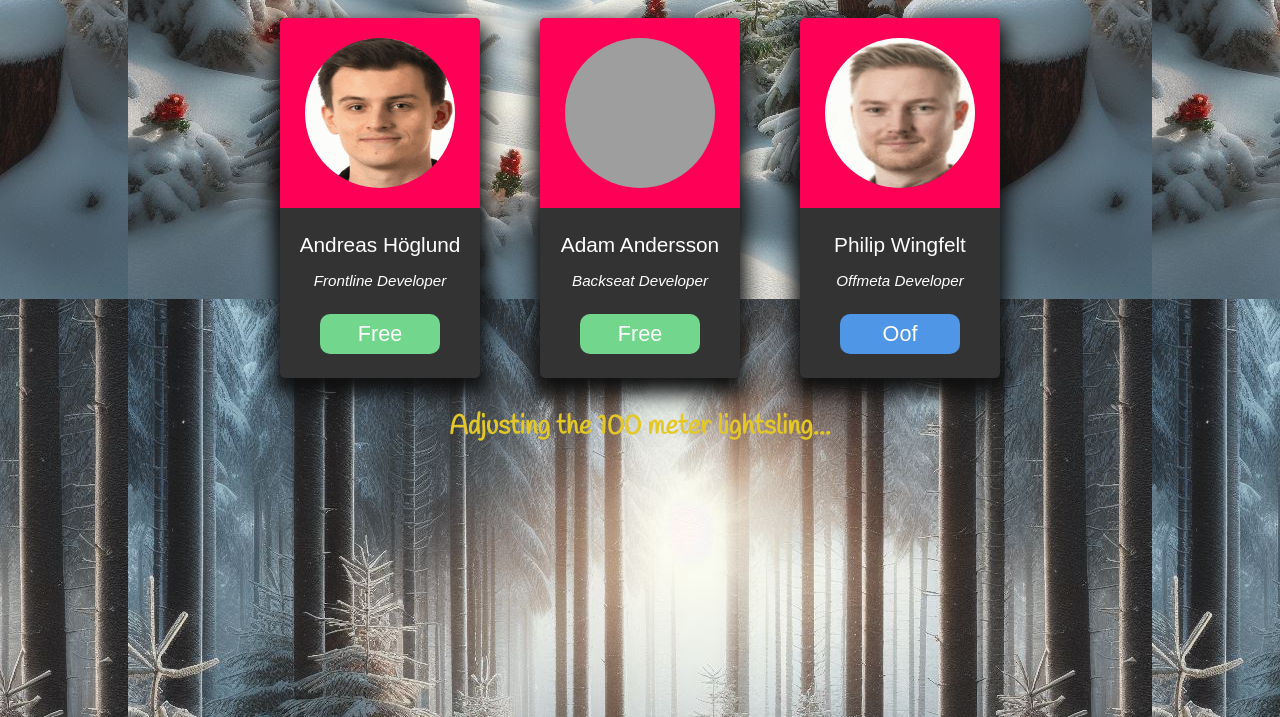
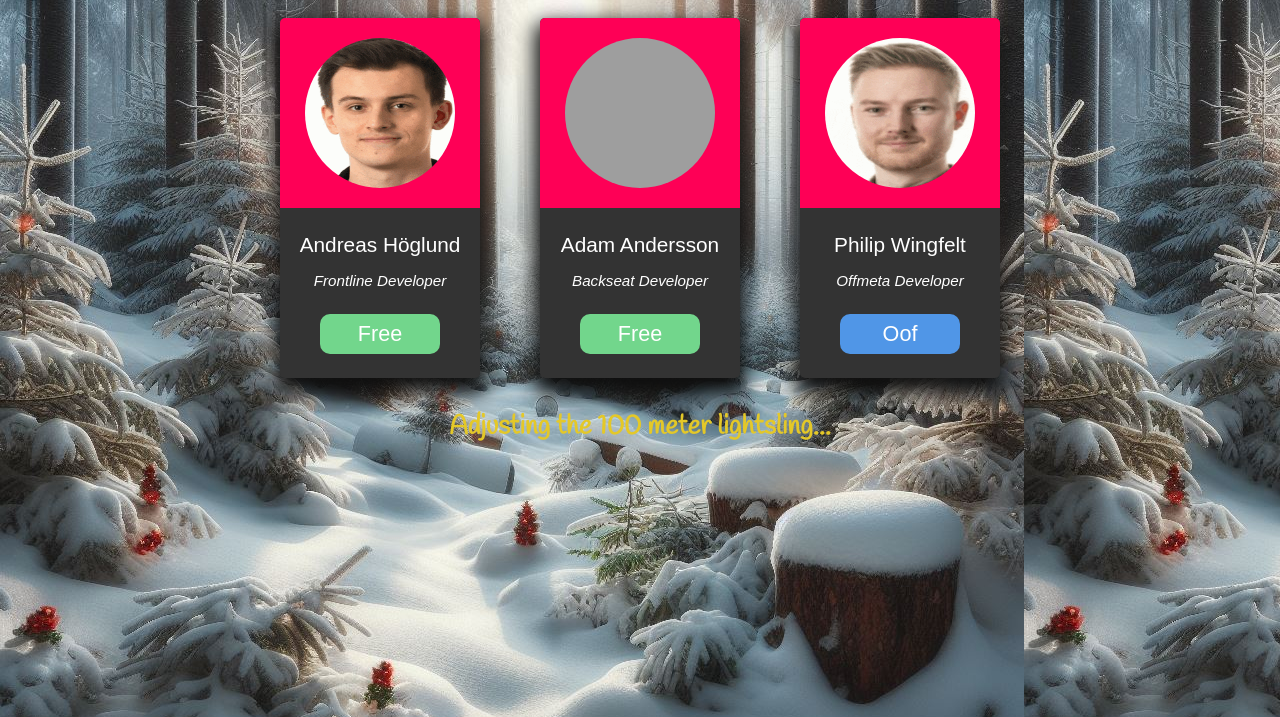
Before and after one commit to nojjeN/FleetScreen, a website: page index.html in a window 1280 px wide. Shown: the part 213-930 px from the top of the page. Drawn offline with Linux system fonts and the light colour scheme; grey boxes are pictures that could not be loaded; a script that the page names is missing.

Commit message:
image fix

```diff
--- a/main.css
+++ b/main.css
@@ -4,10 +4,7 @@ body {
     float: none !important;
     background-color: #333333;*/
     background-image: url('images/snowy.png');
-    background-size: auto;
-    background-attachment: fixed;
-    background-position: center;
-    position: absolute;
+
     width: 100%;
     height: 100%;
 }
```
